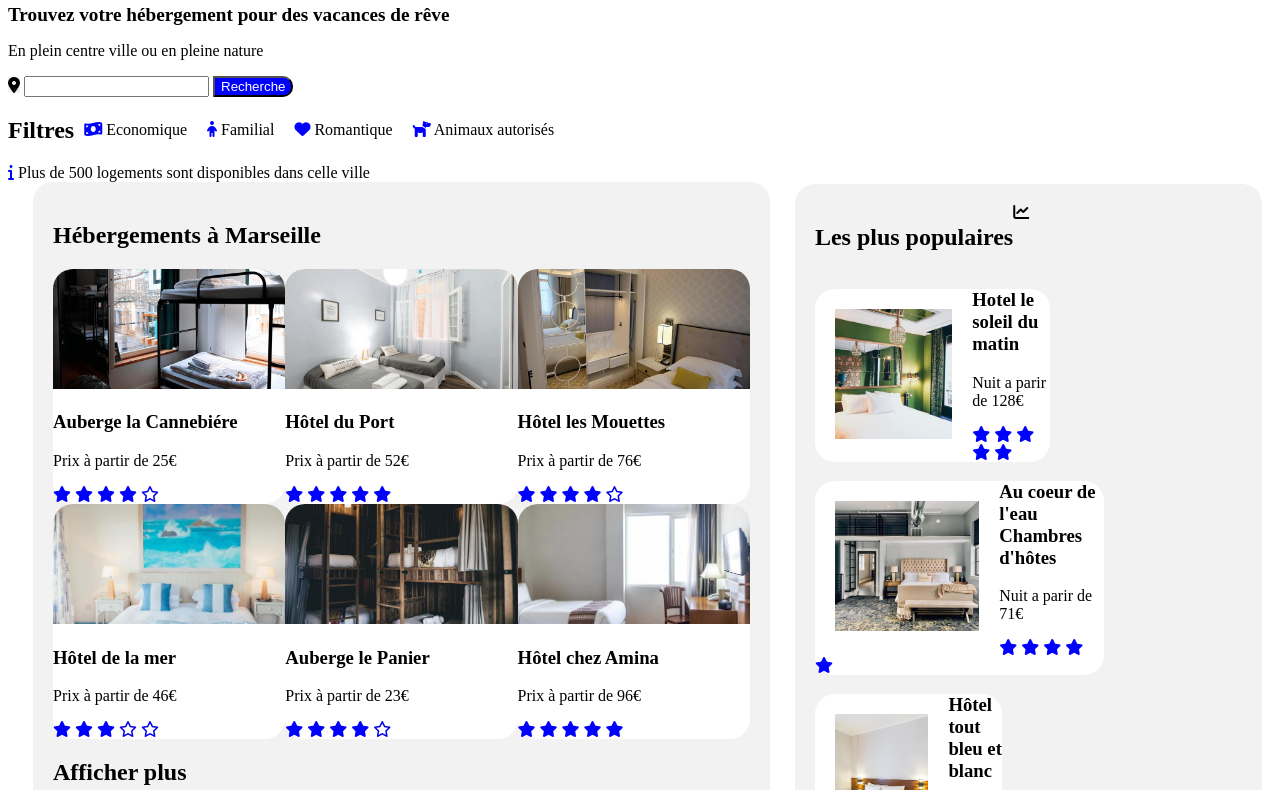
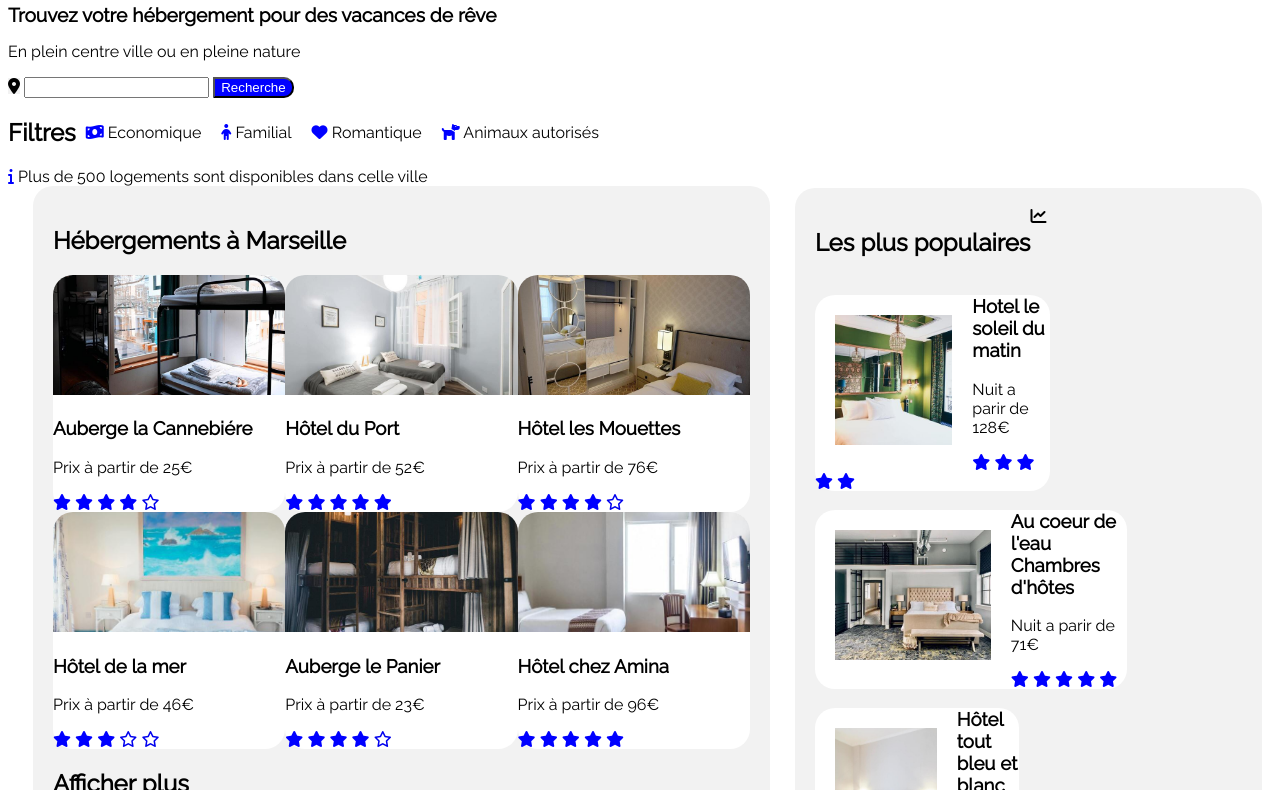
Before and after one commit to mossaddaq83/MohamedMossaddaq_2_17052021, a plain HTML site: page index.html in a window 1280 px wide. Shown: the part 104-894 px from the top of the page. Drawn offline with Linux system fonts and the light colour scheme.

Commit message:
ajout font google

```diff
--- a/index.html
+++ b/index.html
@@ -3,6 +3,7 @@
   <head>
     <meta charset="utf-8" />
     <meta name="viewport" content="width=device-width, initial-scale=1" />
+    <link rel="stylesheet" href="https://fonts.googleapis.com/css2?family=Raleway">
     <script src="https://kit.fontawesome.com/3ee1cc3628.js" crossorigin="anonymous"></script>
     <link rel="stylesheet" href="style.css" />
     <title>Reservia</title>
--- a/style.css
+++ b/style.css
@@ -1,5 +1,9 @@
+body {
+  font-family: 'Raleway', serif;
+  /* font-size: 16px; */
+}
+
 /*header*/
-
 
 nav {
   display: flex;
```
